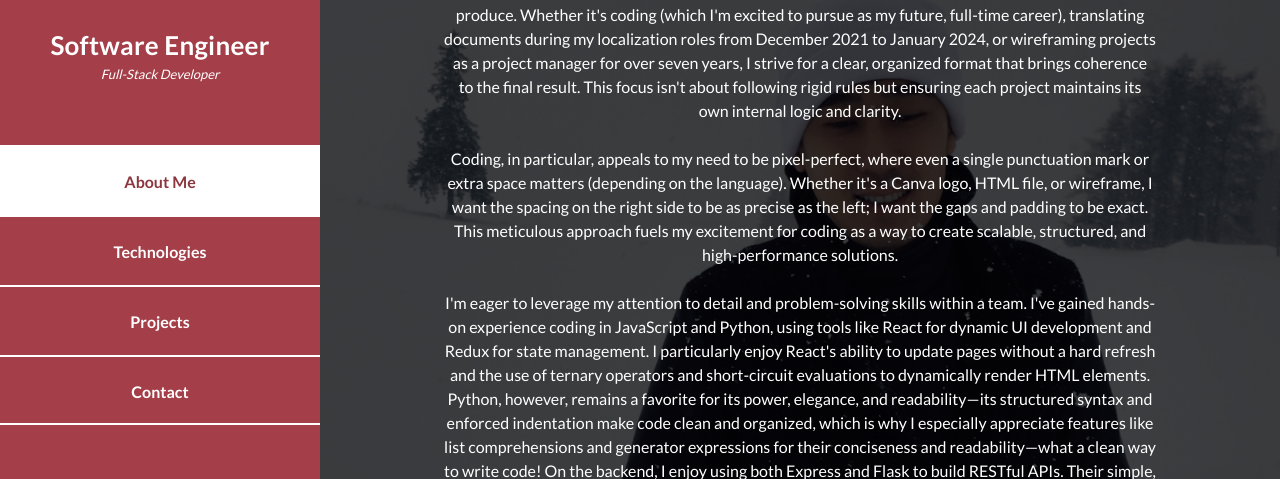
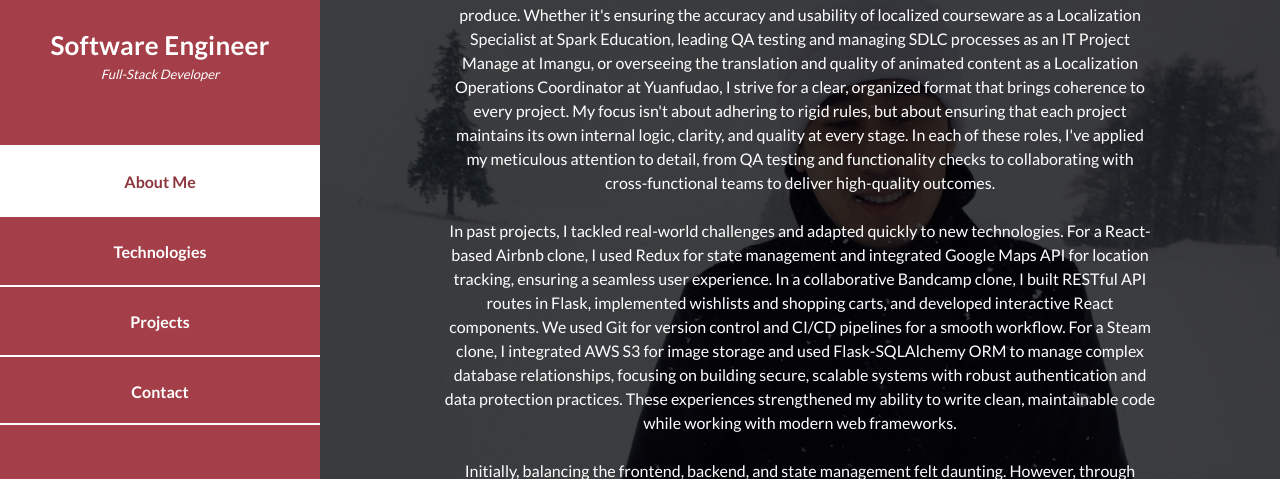
Before and after one commit to ac091322/my-portfolio, a website: page index.html in a window 1280 px wide. Shown: the part 210-689 px from the top of the page. Drawn offline with Linux system fonts and the light colour scheme.

Commit message:
removed resume links and updated bio

```diff
--- a/index.html
+++ b/index.html
@@ -54,11 +54,11 @@
               <li>
                 <a href="https://github.com/ac091322" target="_blank"><i class="fa fa-github fa"></i></a>
               </li>
-              <li>
+              <!-- <li>
                 <a class="placeholderLink" href="#" target="_blank">
                   <i class="fa fa-file"></i>
                 </a>
-              </li>
+              </li> -->
             </ul>
           </div>
 
@@ -78,39 +78,36 @@
             <br />
             <br />
             I've always been drawn to structure—seeking stability and consistency in my work and the products I produce.
-            Whether it's coding (which I'm excited to pursue as my future, full-time career), translating documents
-            during my
-            localization roles from December 2021 to January 2024, or wireframing projects as a project manager for over
-            seven years, I strive for a clear, organized format that brings coherence to the final result. This focus
-            isn't about following rigid rules but ensuring each project maintains its own internal logic and clarity.
+            Whether it's ensuring the accuracy and usability of localized courseware as a Localization Specialist at
+            Spark Education, leading QA testing and managing SDLC processes as an IT Project Manage at Imangu, or
+            overseeing the translation and quality of animated content as a Localization Operations Coordinator at
+            Yuanfudao, I strive for a clear, organized format that brings coherence to every project. My focus isn't
+            about adhering to rigid rules, but about ensuring that each project maintains its own internal logic,
+            clarity, and quality at every stage. In each of these roles, I've applied my meticulous attention to detail,
+            from QA testing and functionality checks to collaborating with cross-functional teams to deliver
+            high-quality outcomes.
             <br />
             <br />
-            Coding, in particular, appeals to my need to be pixel-perfect, where even a single punctuation mark or extra
-            space matters (depending on the language). Whether it's a Canva logo, HTML file, or wireframe, I want the
-            spacing on the right side to be as precise as the left; I want the gaps and padding to be exact. This
-            meticulous approach fuels my excitement for coding as a way to create scalable, structured, and
-            high-performance solutions.
+            In past projects, I tackled real-world challenges and adapted quickly to new technologies. For a React-based
+            Airbnb clone, I used Redux for state management and integrated Google Maps API for location tracking,
+            ensuring a seamless user experience. In a collaborative Bandcamp clone, I built RESTful API routes in Flask,
+            implemented wishlists and shopping carts, and developed interactive React components. We used Git for
+            version control and CI/CD pipelines for a smooth workflow. For a Steam clone, I integrated AWS S3 for image
+            storage and used Flask-SQLAlchemy ORM to manage complex database relationships, focusing on building secure,
+            scalable systems with robust authentication and data protection practices. These experiences strengthened my
+            ability to write clean, maintainable code while working with modern web frameworks.
             <br />
             <br />
-            I'm eager to leverage my attention to detail and problem-solving skills within a team. I've gained hands-on
-            experience coding in JavaScript and Python, using tools like React for dynamic UI development and Redux for
-            state management. I particularly enjoy React's ability to update pages without a hard refresh and the use of
-            ternary operators and short-circuit evaluations to dynamically render HTML elements. Python, however,
-            remains a favorite for its power, elegance, and readability—its structured syntax and enforced indentation
-            make code clean and organized, which is why I especially appreciate features like list comprehensions and
-            generator expressions for their conciseness and readability—what a clean way to write code! On the backend,
-            I enjoy using both Express and Flask to build RESTful APIs. Their simple, flexible routing systems enable
-            the fast development of scalable, efficient services that integrate seamlessly with front-end applications
-            and third-party tools. I can't wait to contribute to meaningful projects and bring collaborative efforts to
-            life.
+            Initially, balancing the frontend, backend, and state management felt daunting. However, through systematic
+            debugging, logging, and thorough testing, I was able to build robust applications that operated seamlessly
+            in production. As I tackled these challenges, my confidence grew, and I developed a deep passion for
+            problem-solving. Over time, this iterative learning process became second nature, reinforcing my belief that
+            I can take on complex problems, break them down, and deliver effective solutions.
             <br />
             <br />
             Outside of work, I love traveling and discovering new places. In my free time, I explore destinations and
             capture the beauty of nature, cityscapes, and architecture with my phone. Memorable places include Hokkaido,
             Amsterdam, Ibiza, Paris, Bangkok, Taipei, and Angkor Wat.
-            <br />
-            <br />
-            The more I learn, the more I realize how much I don't know!
           </p>
           <br />
           <br />
@@ -132,9 +129,9 @@
           <br />
           <br />
           <br />
-          <h2>Download my resume
+          <!-- <h2>Download my resume
             <a class="placeholderLink" href="#" target="_blank">here</a>
-          </h2>
+          </h2> -->
         </div>
 
         <!-- <div class="left-image-post">
@@ -413,6 +410,7 @@
               </div>
             </div> -->
 
+          <div style="width: 300px; background-color: transparent;"></div>
 
           <div class="col-md-4">
             <div class="build contact clearfix text-center">
@@ -424,7 +422,7 @@
             </div>
           </div>
 
-          <div class="col-md-4">
+          <!-- <div class="col-md-4">
             <div class="build contact clearfix text-center">
               <span class="fa fa-file fa-3x"></span>
               <p>
@@ -433,7 +431,7 @@
                 </a>
               </p>
             </div>
-          </div>
+          </div> -->
 
         </div>
 
@@ -533,14 +531,16 @@
       checkSection();
     });
   </script>
-  <script>
+
+  <!-- <script>
     const resumeLink = "https://drive.google.com/file/d/1GZPXvIxAK0_ixiDup0W0XeAEEc8Rlqw7/view?usp=sharing";
 
     const links = document.querySelectorAll(".placeholderLink");
     links.forEach(link => {
       link.href = resumeLink;
     });
-  </script>
+  </script> -->
+
 </body>
 
 </html>
```
